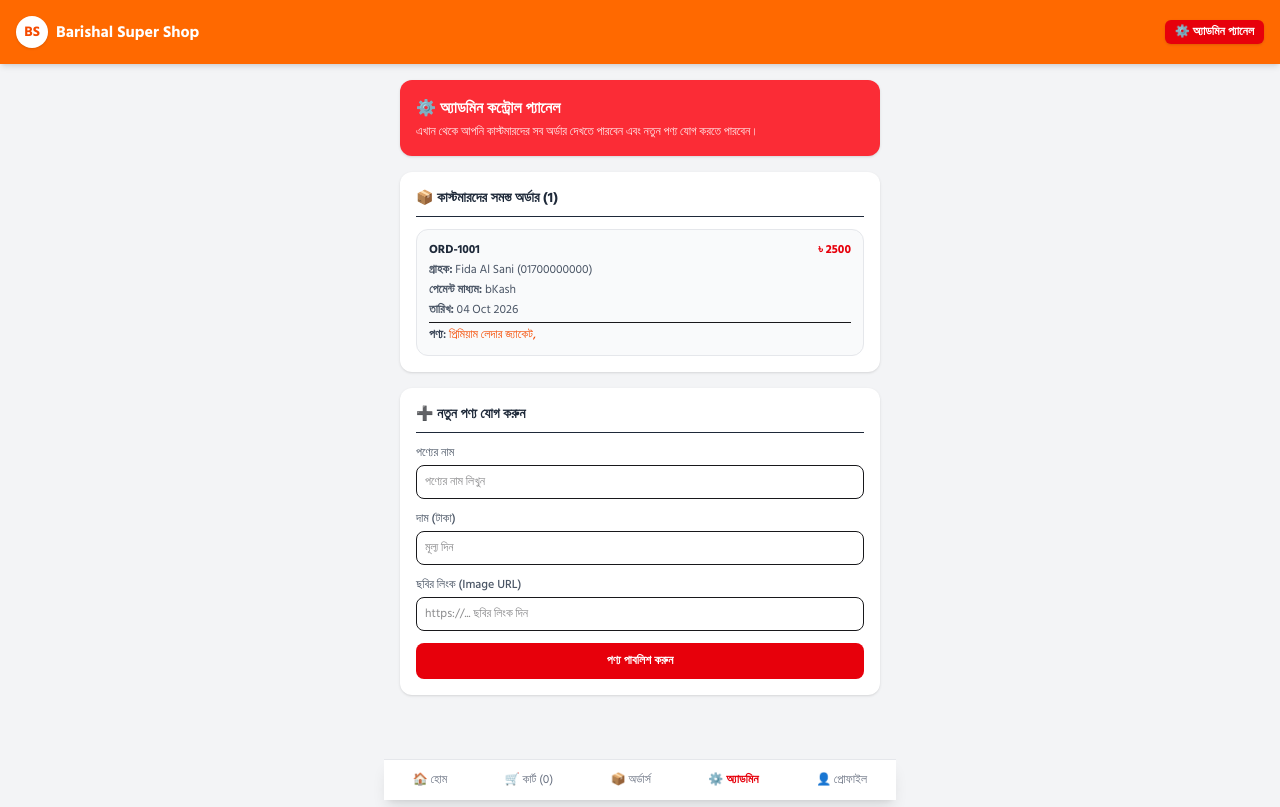
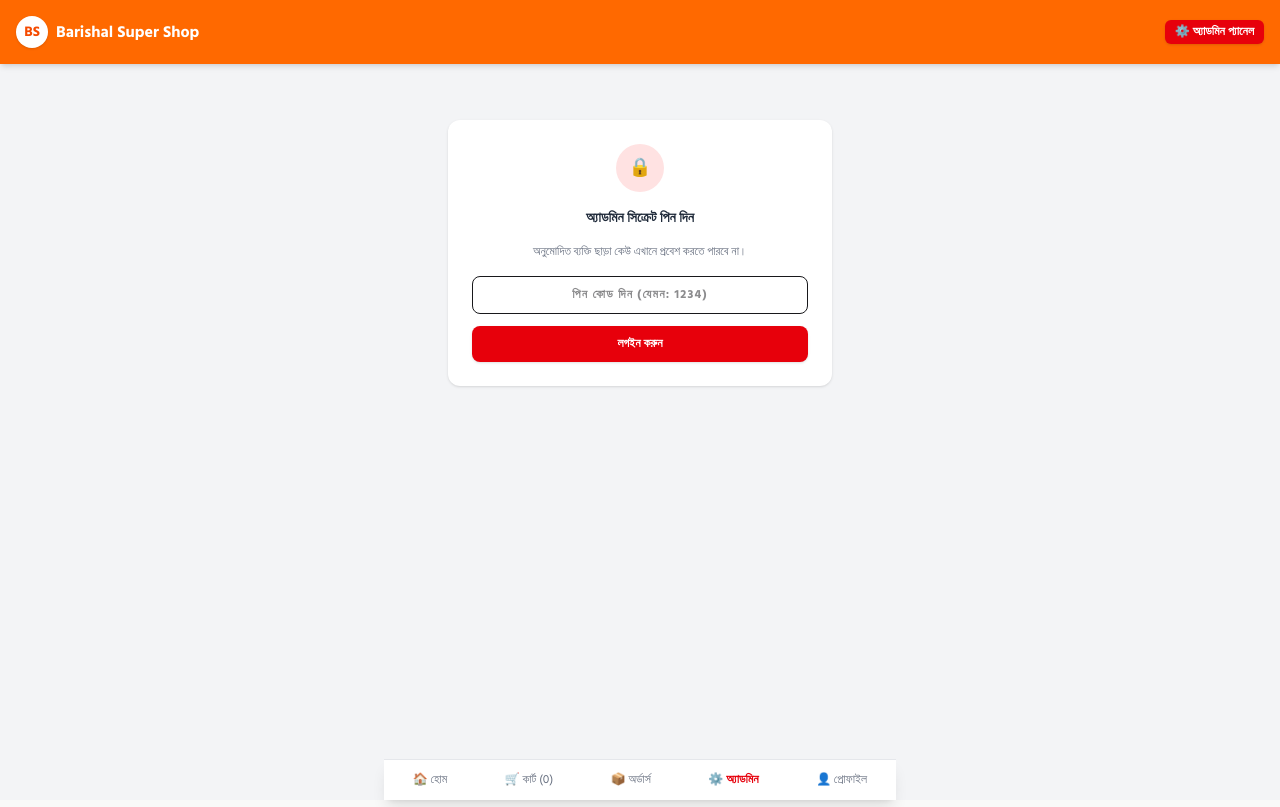
Before and after one commit to sannysayy008-create/barishal-super-shop, a React (Vite) app: page / in a window 1280 px wide. Both pictures are taken after a click on the button "⚙️ অ্যাডমিন প্যানেল". Built offline with nearby package versions, Linux system fonts and the light colour scheme.

Commit message:
Implement admin login and security features
Added admin login functionality and state management.

```diff
--- a/src/App.tsx
+++ b/src/App.tsx
@@ -23,11 +23,14 @@ export default function App() {
   const [cart, setCart] = useState<Product[]>([]);
   const [selectedPayment, setSelectedPayment] = useState<string>('bKash');
 
-  // কাস্টমার তথ্য
-  const [customerName, setCustomerName] = useState<string>('Fida Al Sani');
-  const [customerPhone, setCustomerPhone] = useState<string>('01700000000');
+  // অ্যাডমিন সিকিউরিটি স্টেট
+  const [isAdminLoggedIn, setIsAdminLoggedIn] = useState(false);
+  const [adminPin, setAdminPin] = useState('');
+  const CORRECT_PIN = '1234'; // আপনার গোপন পিন কোড (প্রয়োজনে এটি পরিবর্তন করতে পারেন)
 
-  // পণ্যের তালিকা
+  const [customerName] = useState<string>('Fida Al Sani');
+  const [customerPhone] = useState<string>('01700000000');
+
   const [products, setProducts] = useState<Product[]>([
     {
       id: 1,
@@ -43,7 +46,6 @@ export default function App() {
     }
   ]);
 
-  // অর্ডার তালিকা (অ্যাডমিন প্যানেলে দেখার জন্য)
   const [orders, setOrders] = useState<Order[]>([
     {
       id: 'ORD-1001',
@@ -57,10 +59,31 @@ export default function App() {
     }
   ]);
 
-  // নতুন পণ্য যোগ করার স্টেট (অ্যাডমিন প্যানেলের জন্য)
   const [newProdName, setNewProdName] = useState('');
   const [newProdPrice, setNewProdPrice] = useState('');
   const [newProdImg, setNewProdImg] = useState('');
+
+  const handleAdminLogin = (e: React.FormEvent) => {
+    e.preventDefault();
+    if (adminPin === CORRECT_PIN) {
+      setIsAdminLoggedIn(true);
+      alert('অ্যাডমিন প্যানেলে সফলভাবে প্রবেশ করেছেন!');
+    } else {
+      alert('ভুল পিন কোড! আবার চেষ্টা করুন।');
+      setAdminPin('');
+    }
+  };
+
+  const handleImageUpload = (e: React.ChangeEvent<HTMLInputElement>) => {
+    const file = e.target.files?.[0];
+    if (file) {
+      const reader = new FileReader();
+      reader.onloadend = () => {
+        setNewProdImg(reader.result as string);
+      };
+      reader.readAsDataURL(file);
+    }
+  };
 
   const addToCart = (product: Product) => {
     setCart([...cart, product]);
@@ -88,7 +111,7 @@ export default function App() {
 
     setOrders([newOrder, ...orders]);
     setCart([]);
-    alert('অর্ডার সফলভাবে সম্পন্ন হয়েছে! অ্যাডমিন প্যানেলে চেক করুন।');
+    alert('অর্ডার সফলভাবে সম্পন্ন হয়েছে!');
     setActiveTab('orders');
   };
 
@@ -108,11 +131,11 @@ export default function App() {
     setNewProdPrice('');
     setNewProdImg('');
     alert('নতুন পণ্য সফলভাবে যুক্ত করা হয়েছে!');
+    setActiveTab('shop');
   };
 
   return (
     <div className="min-h-screen bg-gray-100 pb-24">
-      {/* হেডার ও লোগো */}
       <header className="bg-orange-500 text-white p-4 shadow-md sticky top-0 z-50 flex justify-between items-center">
         <div className="flex items-center space-x-2">
           <div className="w-8 h-8 bg-white text-orange-600 font-bold rounded-full flex items-center justify-center text-sm shadow">
@@ -121,17 +144,15 @@ export default function App() {
           <h1 className="text-base font-bold">Barishal Super Shop</h1>
         </div>
         <button
-          onClick={() => setActiveTab('admin')}
-          className="text-xs bg-red-600 hover:bg-red-700 text-white px-2.5 py-1 rounded-md font-bold shadow">
+          onClick={() => { setActiveTab('admin'); }}
+          className="text-xs bg-red-600 text-white px-2.5 py-1 rounded-md font-bold shadow">
           ⚙️ অ্যাডমিন প্যানেল
         </button>
       </header>
 
       <main className="p-4 max-w-lg mx-auto">
-        {/* হোম / শপ ট্যাব */}
         {activeTab === 'shop' && (
           <div>
-            {/* বিজ্ঞাপন ব্যানার */}
             <div className="bg-gradient-to-r from-orange-500 to-amber-500 rounded-xl p-4 text-white shadow mb-4">
               <span className="bg-red-600 text-[10px] px-2 py-0.5 rounded-full font-bold uppercase">মেগা অফার</span>
               <h2 className="text-md font-bold mt-2">শনিবার স্পেশাল ডিসকাউন্ট! ⚡</h2>
@@ -147,7 +168,7 @@ export default function App() {
                   <p className="text-orange-600 font-bold text-sm mt-1">৳ {p.price}</p>
                   <button
                     onClick={() => addToCart(p)}
-                    className="mt-2 bg-orange-500 text-white text-xs py-1.5 rounded-lg font-medium hover:bg-orange-600">
+                    className="mt-2 bg-orange-500 text-white text-xs py-1.5 rounded-lg font-medium">
                     কার্টে যোগ করুন
                   </button>
                 </div>
@@ -156,7 +177,6 @@ export default function App() {
           </div>
         )}
 
-        {/* কার্ট ট্যাব */}
         {activeTab === 'cart' && (
           <div className="bg-white rounded-xl shadow-sm p-4 space-y-4">
             <h2 className="text-md font-semibold text-gray-800">আমার কার্ট ({cart.length})</h2>
@@ -173,7 +193,6 @@ export default function App() {
                   ))}
                 </div>
 
-                {/* পেমেন্ট পদ্ধতি */}
                 <div className="pt-2">
                   <p className="text-xs font-semibold text-gray-700 mb-2">পেমেন্ট পদ্ধতি নির্বাচন করুন:</p>
                   <div className="grid grid-cols-2 gap-2 text-xs">
@@ -196,7 +215,7 @@ export default function App() {
 
                 <button
                   onClick={handleCheckout}
-                  className="w-full bg-orange-500 text-white py-2.5 rounded-lg text-xs font-bold hover:bg-orange-600 shadow">
+                  className="w-full bg-orange-500 text-white py-2.5 rounded-lg text-xs font-bold shadow">
                   অর্ডার কনফার্ম করুন ({selectedPayment})
                 </button>
               </>
@@ -204,14 +223,10 @@ export default function App() {
           </div>
         )}
 
-        {/* অর্ডার হিস্ট্রি ট্যাব */}
         {activeTab === 'orders' && (
           <div className="space-y-3">
             <h2 className="text-md font-semibold text-gray-800 mb-2">আমার অর্ডারসমূহ</h2>
-            {orders.length === 0 ? (
-              <p className="text-gray-400 text-center py-10 text-sm bg-white rounded-xl">কোনো অর্ডার পাওয়া যায়নি।</p>
-            ) : (
-              orders.map((ord) => (
+            {orders.map((ord) => (
               <div key={ord.id} className="bg-white rounded-xl p-4 shadow-sm space-y-2 border border-gray-100">
                 <div className="flex justify-between items-center text-xs border-b pb-2">
                   <span className="font-bold text-gray-700">{ord.id}</span>
@@ -228,22 +243,50 @@ export default function App() {
                   <span className="font-bold text-orange-600">মোট: ৳ {ord.total}</span>
                 </div>
               </div>
-              ))
-            )}
+            ))}
           </div>
         )}
 
-        {/* ⚙️ আসল অ্যাডমিন প্যানেল ট্যাব */}
+        {/* 🔒 সুরক্ষিত অ্যাডমিন প্যানেল ট্যাব */}
         {activeTab === 'admin' && (
+          <div>
+            {!isAdminLoggedIn ? (
+              <div className="bg-white rounded-xl p-6 shadow-sm max-w-sm mx-auto text-center space-y-4 mt-10">
+                <div className="w-12 h-12 bg-red-100 text-red-600 rounded-full flex items-center justify-center mx-auto text-lg font-bold">
+                  🔒
+                </div>
+                <h2 className="text-sm font-bold text-gray-800">অ্যাডমিন সিক্রেট পিন দিন</h2>
+                <p className="text-xs text-gray-500">অনুমোদিত ব্যক্তি ছাড়া কেউ এখানে প্রবেশ করতে পারবে না।</p>
+                <form onSubmit={handleAdminLogin} className="space-y-3">
+                  <input
+                    type="password"
+                    value={adminPin}
+                    onChange={(e) => setAdminPin(e.target.value)}
+                    placeholder="পিন কোড দিন (যেমন: 1234)"
+                    className="w-full border p-2.5 rounded-lg text-xs text-center outline-none focus:border-red-500 font-bold tracking-widest"
+                    required
+                  />
+                  <button type="submit" className="w-full bg-red-600 text-white py-2.5 rounded-lg text-xs font-bold shadow hover:bg-red-700">
+                    লগইন করুন
+                  </button>
+                </form>
+              </div>
+            ) : (
               <div className="space-y-4">
-            <div className="bg-red-500 text-white p-4 rounded-xl shadow">
-              <h2 className="text-base font-bold">⚙️ অ্যাডমিন কন্ট্রোল প্যানেল</h2>
-              <p className="text-xs opacity-90 mt-1">এখান থেকে আপনি কাস্টমারদের সব অর্ডার দেখতে পারবেন এবং নতুন পণ্য যোগ করতে পারবেন।</p>
+                <div className="bg-red-500 text-white p-4 rounded-xl shadow flex justify-between items-center">
+                  <div>
+                    <h2 className="text-base font-bold">⚙ অ্যাডমিন কন্ট্রোল প্যানেল</h2>
+                    <p className="text-xs opacity-90 mt-1">সব অর্ডার ও পণ্য ম্যানেজ করুন।</p>
+                  </div>
+                  <button
+                    onClick={() => setIsAdminLoggedIn(false)}
+                    className="bg-white text-red-600 px-3 py-1 rounded text-xs font-bold">
+                    লগআউট
+                  </button>
                 </div>
 
-            {/* কাস্টমারদের অর্ডার তালিকা */}
                 <div className="bg-white rounded-xl p-4 shadow-sm space-y-3">
-              <h3 className="text-sm font-bold text-gray-800 border-b pb-2">📦 কাস্টমারদের সমস্ত অর্ডার ({orders.length})</h3>
+                  <h3 className="text-sm font-bold text-gray-800 border-b pb-2">📦 কাস্টমারদের অর্ডার ({orders.length})</h3>
                   {orders.map((ord) => (
                     <div key={ord.id} className="bg-gray-50 p-3 rounded-xl border border-gray-200 text-xs space-y-1">
                       <div className="flex justify-between font-bold text-gray-800">
@@ -252,18 +295,10 @@ export default function App() {
                       </div>
                       <p className="text-gray-600"><strong>গ্রাহক:</strong> {ord.customerName} ({ord.phone})</p>
                       <p className="text-gray-600"><strong>পেমেন্ট মাধ্যম:</strong> {ord.paymentMethod}</p>
-                  <p className="text-gray-600"><strong>তারিখ:</strong> {ord.date}</p>
-                  <div className="pt-1 border-t mt-1">
-                    <span className="font-semibold text-gray-700">পণ্য: </span>
-                    {ord.items.map((it, idx) => (
-                      <span key={idx} className="text-orange-600 font-medium">{it.name}, </span>
-                    ))}
-                  </div>
                     </div>
                   ))}
                 </div>
 
-            {/* নতুন পণ্য যোগ করার ফর্ম */}
                 <div className="bg-white rounded-xl p-4 shadow-sm">
                   <h3 className="text-sm font-bold text-gray-800 mb-3 border-b pb-2">➕ নতুন পণ্য যোগ করুন</h3>
                   <form onSubmit={handleAddProduct} className="space-y-3 text-xs">
@@ -290,15 +325,20 @@ export default function App() {
                       />
                     </div>
                     <div>
-                  <label className="text-gray-600 font-medium">ছবির লিংক (Image URL)</label>
+                      <label className="text-gray-600 font-medium">গ্যালারি থেকে ছবি সিলেক্ট করুন</label>
                       <input
-                    type="text"
-                    value={newProdImg}
-                    onChange={(e) => setNewProdImg(e.target.value)}
-                    placeholder="https://... ছবির লিংক দিন"
-                    className="w-full border p-2 rounded-lg mt-1 outline-none focus:border-orange-500"
+                        type="file"
+                        accept="image/*"
+                        onChange={handleImageUpload}
+                        className="w-full border p-2 rounded-lg mt-1 text-xs bg-gray-50 file:mr-4 file:py-1 file:px-3 file:rounded-md file:border-0 file:text-xs file:font-semibold file:bg-orange-50 file:text-orange-700 hover:file:bg-orange-100"
                       />
                     </div>
+                    {newProdImg && (
+                      <div className="mt-2">
+                        <p className="text-[10px] text-emerald-600 font-bold">✓ ছবি সফলভাবে সিলেক্ট হয়েছে</p>
+                        <img src={newProdImg} alt="Preview" className="h-16 w-16 object-cover rounded mt-1 border" />
+                      </div>
+                    )}
                     <button type="submit" className="w-full bg-red-600 text-white py-2.5 rounded-lg font-bold hover:bg-red-700">
                       পণ্য পাবলিশ করুন
                     </button>
@@ -306,8 +346,9 @@ export default function App() {
                 </div>
               </div>
             )}
+          </div>
+        )}
 
-        {/* প্রোফাইল ট্যাব */}
         {activeTab === 'account' && (
           <div className="bg-white rounded-xl shadow-sm p-4 space-y-3">
             <div className="flex items-center space-x-3 border-b pb-3">
@@ -316,7 +357,7 @@ export default function App() {
               </div>
               <div>
                 <h3 className="font-bold text-sm text-gray-800">Fida Al Sani</h3>
-                <p className="text-xs text-gray-500">sannysayy008 (Admin)</p>
+                <p className="text-xs text-gray-500">sannysayy008</p>
               </div>
             </div>
             <div className="text-xs space-y-2 text-gray-700">
@@ -327,7 +368,6 @@ export default function App() {
         )}
       </main>
 
-      {/* নেভিগেশন বার */}
       <nav className="fixed bottom-0 left-0 right-0 bg-white border-t border-gray-200 flex justify-around py-3 shadow-lg z-50 max-w-lg mx-auto">
         <button onClick={() => setActiveTab('shop')} className={`text-xs ${activeTab === 'shop' ? 'text-orange-500 font-bold' : 'text-gray-500'}`}>
           🏠 হোম
```
Lines whose indentation alone changed are shown as unchanged.
